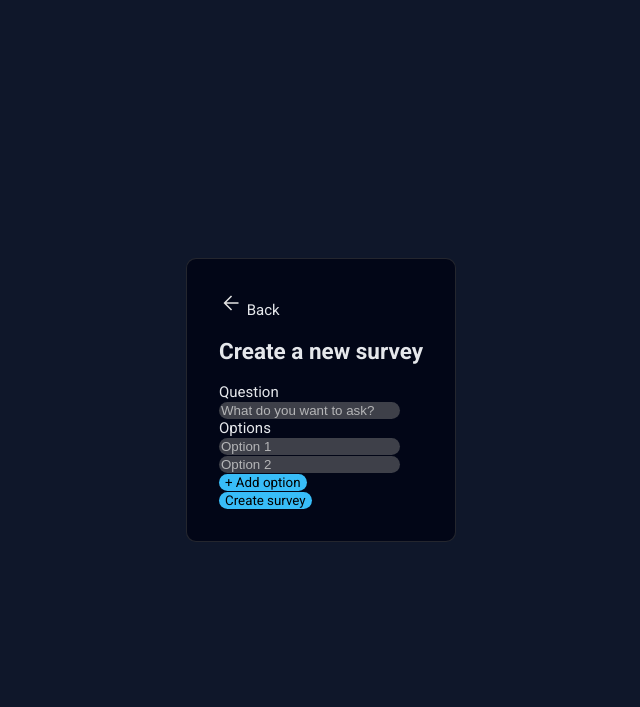
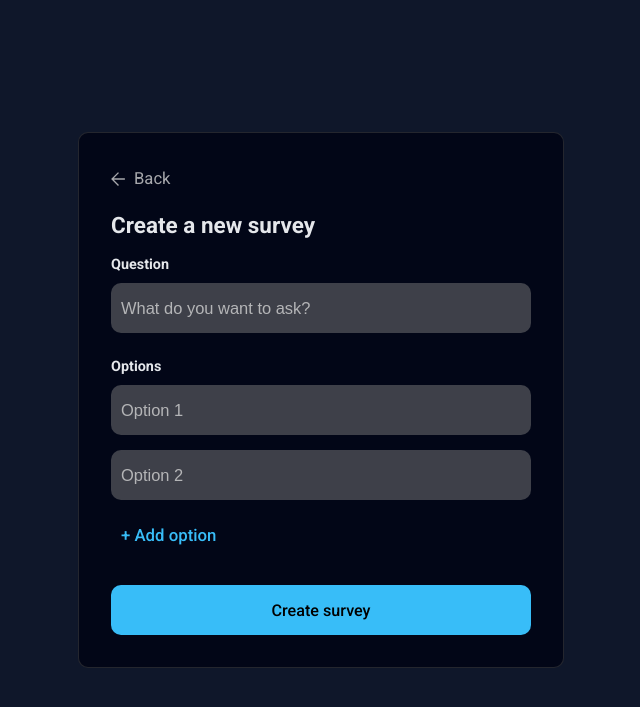
Before and after one commit to i-love-cpp12/survey-app, a PHP site: page /pages/create.html in a window 1280 px wide. Shown: the top 707 px of the page, without its empty margins (319-959 px from the left). Run offline with PHP 8.4, Linux system fonts and the light colour scheme.

Commit message:
create survey page

```diff
--- a/pages/create.html
+++ b/pages/create.html
@@ -22,15 +22,13 @@
         <section>
             <form id="create-survey-form">
                 <div class="question">
-                    <div>
-                        <span class="field-name">Question</span>
-                    </div>
+                    <div class="field-name">Question</div>
                     <div>
                         <input type="text" name="question" placeholder="What do you want to ask?">
                     </div>
                 </div>
                 <div class="options">
-                    <span class="field-name">Options</span>
+                    <div class="field-name">Options</div>
                     <div class="option">
                         <input type="text" placeholder="Option 1" aria-label="Enter option 1">
                     </div>
--- a/styles/pages/create.css
+++ b/styles/pages/create.css
@@ -0,0 +1,78 @@
+header nav
+{
+    display: flex;
+    justify-content: start;
+}
+header nav a
+{
+    display: flex;
+    align-items: center;
+    justify-content: space-between;
+    padding: 3px 5px;
+    gap: 4px;
+    position: relative;
+    left: -10px;
+}
+header nav a svg
+{
+    fill: var(--color-text-subtle);
+    height: 22px;
+}
+header nav a span
+{
+    color: var(--color-text-subtle);
+    font-size: 1.04rem;
+}
+/* header h2
+{
+    margin: 20px 0;
+} */
+section
+{
+    box-sizing: border-box;
+}
+section .field-name
+{
+    font-size: 0.9rem;
+    font-weight: 900;
+    margin-bottom: 10px;
+}
+
+section .question
+{
+    margin-bottom: 10px;
+}
+
+input[type="text"]
+{
+    width: 400px;
+    padding: 0 10px;
+    height: 50px;
+    margin-bottom: 15px;
+}
+input[type="text"], input[type="text"]::placeholder
+{
+    font-size: 1.03rem;
+}
+section .add-option-conatiner button
+{
+    background-color: transparent;
+    color: var(--color-accent);
+    font-weight: 500;
+    font-size: 1.05rem;
+    margin-bottom: 30px;
+    padding: 10px;
+}
+section .add-option-conatiner button:focus
+{
+    outline: 1px solid white;
+    box-shadow: none;
+    filter: brightness(1);
+}
+section .submit-conatiner button
+{
+    width: 100%;
+    height: 50px;
+    font-weight: 500;
+    font-size: 1.01rem;
+}
--- a/styles/pages/index.css
+++ b/styles/pages/index.css
@@ -46,9 +46,7 @@ section .create-container a
     border-radius: 10px;
 }
 section .create-container a[role='button']:focus,
-section .create-container a[role='button']:hover,
-section .enter-survey-code-container button:focus,
-section .enter-survey-code-container button:hover
+section .create-container a[role='button']:hover
 {
     outline: none;
     box-shadow: inset 1px 1px 3px #40474976;
--- a/styles/shared/input.css
+++ b/styles/shared/input.css
@@ -16,7 +16,7 @@ input[type="text"]
     color: var(--color-text);
 }
 
-input[type="text"]:focus
+input[type="text"]:focus, button:focus, button:hover
 {
     outline: none;
     box-shadow: inset 1px 1px 3px #40474976;
```
